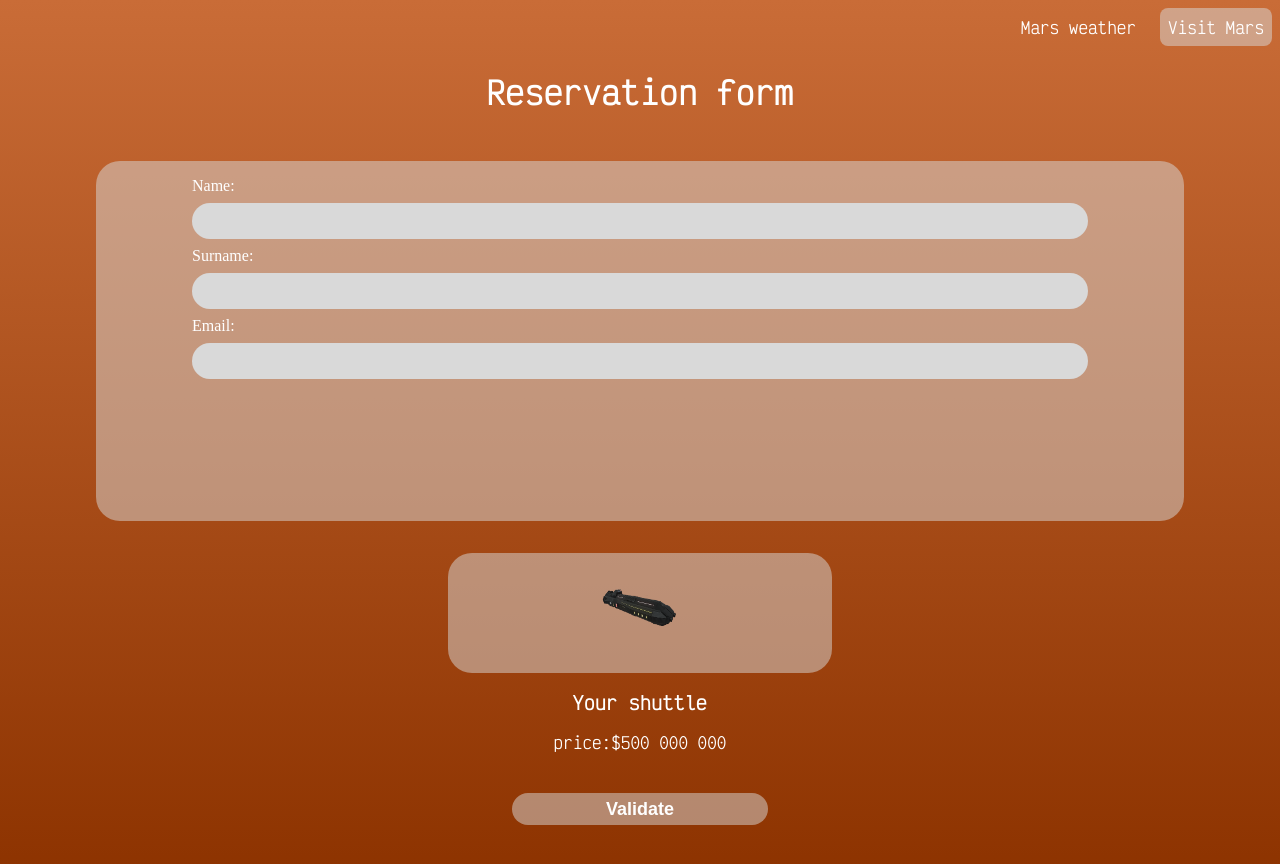
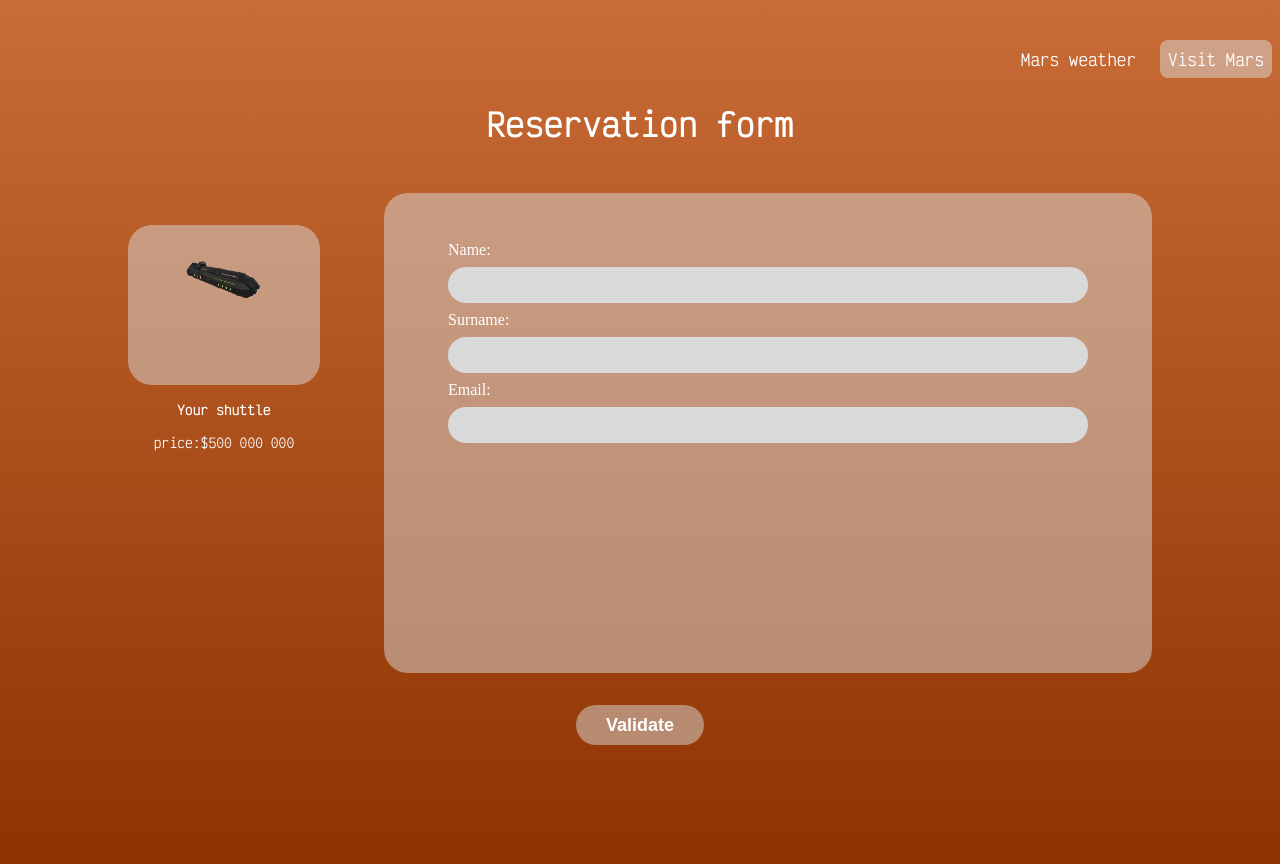
Before and after one commit to WildCodeSchool-2024-02/JS-lyon-0224-P2-martian_meteorologists_association, a React (Vite) app in the folder client/: page /reservation/form in a window 1280 px wide. Shown: the top 864 px of the page. Built offline with nearby package versions, Linux system fonts and the light colour scheme.

Commit message:
responsive design created

```diff
--- a/client/src/components/Navbar/Navbar.css
+++ b/client/src/components/Navbar/Navbar.css
@@ -60,6 +60,7 @@ nav ul li a:not(.active):hover {
   }
 
   nav {
+    margin-top: 2rem;
     flex-direction: row;
     justify-content: flex-end;
   }
--- a/client/src/components/ReservationForm/ReservationForm.css
+++ b/client/src/components/ReservationForm/ReservationForm.css
@@ -3,6 +3,7 @@ h1 {
 }
 
 .formContainer {
+  height: 85vh;
   display: flex;
   flex-direction: column;
   align-items: center;
@@ -66,7 +67,7 @@ p {
 }
 
 .validateBtn {
-  margin: 2rem 0 3rem;
+  margin: 1rem 0;
   background-color: rgba(217, 217, 217, 0.5);
   color: white;
   width: 20vw;
@@ -80,3 +81,58 @@ p {
 .validateBtn:hover {
   background-color: rgba(217, 217, 217, 0.8);
 }
+
+@media screen and (min-width: 725px) {
+  .personalDetailsContainer {
+    display: flex;
+    flex-direction: row-reverse;
+    margin-right: 2rem;
+  }
+
+  .chosenShipContainer {
+    width: 20vw;
+    margin-right: 2rem;
+  }
+
+  .chosenShip {
+    width: 20vw;
+    height: 15vh;
+  }
+
+  #inputForm {
+    width: 60vw;
+    height: 50vh;
+    padding-top: 3rem;
+  }
+
+  label {
+    width: 50vw;
+  }
+
+  .chosenShipContainer > h3,
+  p {
+    font-size: small;
+  }
+
+  .validateBtn {
+    margin-top: 4rem;
+    height: 5vh;
+    width: 12vw;
+  }
+}
+
+@media screen and (min-width: 1100px) {
+  #inputForm {
+    height: 60vh;
+  }
+
+  .chosenShip {
+    width: 15vw;
+    height: 20vh;
+  }
+
+  .validateBtn {
+    margin-top: 2rem;
+    width: 10vw;
+  }
+}
```
